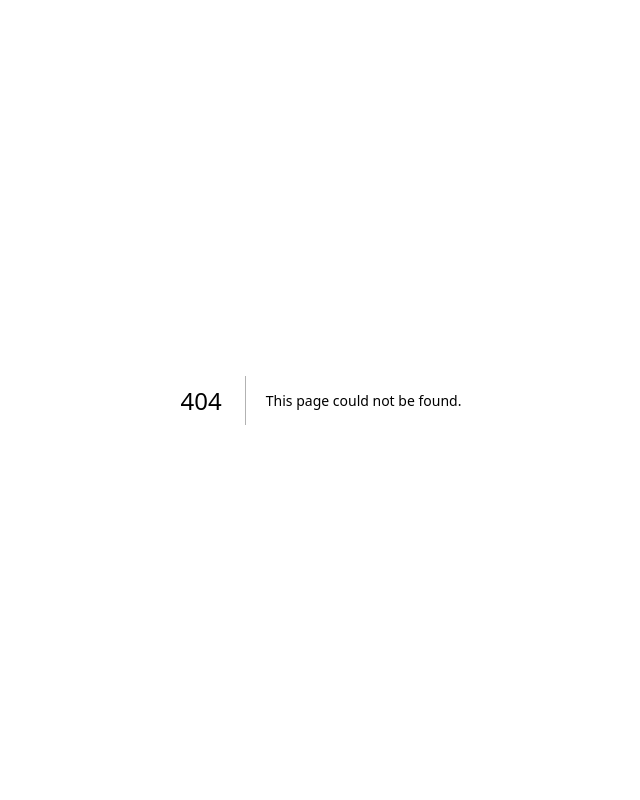
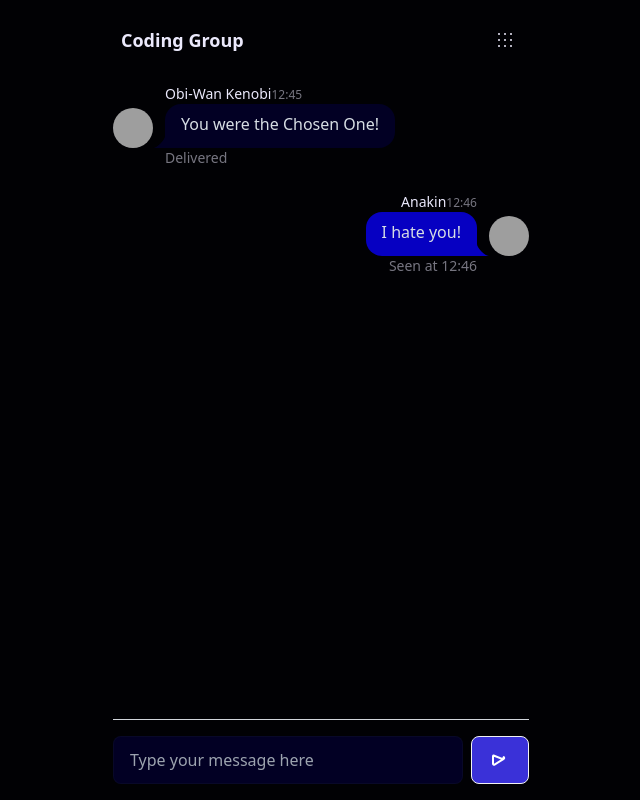
Before and after one commit to codewithfranciss/Anonymus, a Next.js app: page /chatrooms in a window 1280 px wide. Before the commit this address had no page. Shown: the whole page, without its empty margins (319-959 px from the left). Built offline with nearby package versions, Linux system fonts and the light colour scheme; grey boxes are pictures that could not be loaded.

Commit message:
chatrooom ui

```diff
--- /dev/null
+++ b/src/app/chatrooms/page.tsx
@@ -0,0 +1,109 @@
+export default function Chatroom() {
+  return (
+    <div className="max-w-md mx-auto rounded-lg">
+      <div className="chat-container border-secondary h-screen p-4 flex flex-col justify-between">
+        {/* Header */}
+        <div className="flex justify-between items-center mb-4">
+          <h2 className="p-2 font-black text-lg">Coding Group</h2>
+          <div className="dropdown dropdown-end">
+            <button
+              tabIndex={0}
+              className="btn btn-circle btn-ghost hover:bg-secondary-focus"
+            >
+              <svg
+                xmlns="http://www.w3.org/2000/svg"
+                fill="none"
+                viewBox="0 0 24 24"
+                stroke="currentColor"
+                className="w-6 h-6"
+              >
+                <path
+                  strokeLinecap="round"
+                  strokeLinejoin="round"
+                  strokeWidth="2"
+                  d="M6 12h.01M12 12h.01M18 12h.01M6 6h.01M12 6h.01M18 6h.01M6 18h.01M12 18h.01M18 18h.01"
+                />
+              </svg>
+            </button>
+            <ul
+              tabIndex={0}
+              className="dropdown-content z-10 menu p-2 shadow bg-base-100 rounded-box w-52"
+            >
+              <li>
+                <a>Option 1</a>
+              </li>
+              <li>
+                <a>Option 2</a>
+              </li>
+              <li>
+                <a>Option 3</a>
+              </li>
+            </ul>
+          </div>
+        </div>
+
+        {/* Chat messages */}
+        <div className="flex flex-col gap-4 flex-grow overflow-y-auto">
+          <div className="chat chat-start">
+            <div className="chat-image avatar">
+              <div className="w-10 rounded-full">
+                <img
+                  alt="Tailwind CSS chat bubble component"
+                  src="https://img.daisyui.com/images/stock/photo-1534528741775-53994a69daeb.webp"
+                />
+              </div>
+            </div>
+            <div className="chat-header">
+              Obi-Wan Kenobi
+              <time className="text-xs opacity-50">12:45</time>
+            </div>
+            <div className="chat-bubble bg-secondary">You were the Chosen One!</div>
+            <div className="chat-footer opacity-50">Delivered</div>
+          </div>
+
+          <div className="chat chat-end">
+            <div className="chat-image avatar">
+              <div className="w-10 rounded-full">
+                <img
+                  alt="Tailwind CSS chat bubble component"
+                  src="https://img.daisyui.com/images/stock/photo-1534528741775-53994a69daeb.webp"
+                />
+              </div>
+            </div>
+            <div className="chat-header">
+              Anakin
+              <time className="text-xs opacity-50">12:46</time>
+            </div>
+            <div className="chat-bubble bg-accent">I hate you!</div>
+            <div className="chat-footer opacity-50">Seen at 12:46</div>
+          </div>
+        </div>
+        <form action="">
+          <div className="flex items-center border-t border-gray-300 pt-4">
+            <input
+              type="text"
+              placeholder="Type your message here"
+              className="input input-bordered flex-grow bg-secondary focus:outline-none"
+            />
+            <button className="btn bg-primary ml-2 hover:bg-accent text-white">
+              <svg
+                xmlns="http://www.w3.org/2000/svg"
+                fill="none"
+                viewBox="0 0 24 24"
+                stroke="currentColor"
+                className="w-6 h-6"
+              >
+                <path
+                  strokeLinecap="round"
+                  strokeLinejoin="round"
+                  strokeWidth="2"
+                  d="M14.752 11.168l-9.193-3.672A1 1 0 005 8.268v7.464a1 1 0 001.559.829l9.193-5.772a1 1 0 000-1.658z"
+                />
+              </svg>
+            </button>
+          </div>
+        </form>
+      </div>
+    </div>
+  );
+}
```
